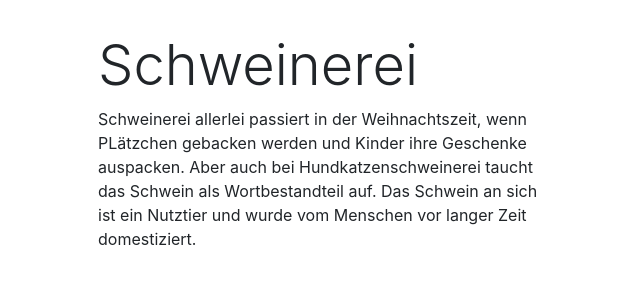
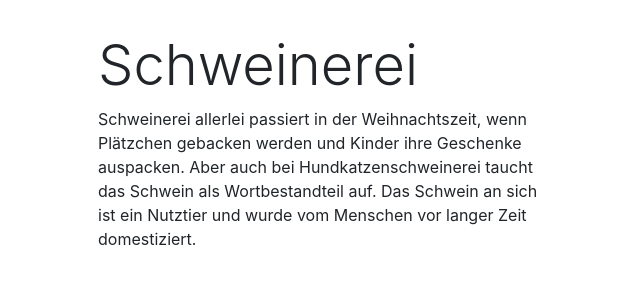
Before and after one commit to searchmetrics/hundekatzenschweinerei, a website: page index.html in a window 1280 px wide. Shown: the part 1482-1783 px from the top of the page, 35-675 px from the left. Drawn offline with Linux system fonts and the light colour scheme.

Commit message:
fix typo

```diff
--- a/index.html
+++ b/index.html
@@ -100,7 +100,7 @@
           <div class="col-md-6 order-1">
             <div class="p-5">
               <h2 class="display-4">Schweinerei</h2>
-              <p>Schweinerei allerlei passiert in der Weihnachtszeit, wenn PLätzchen gebacken werden und Kinder ihre Geschenke auspacken. Aber auch bei Hundkatzenschweinerei taucht das Schwein als Wortbestandteil auf. Das Schwein an sich ist ein Nutztier und wurde vom Menschen vor langer Zeit domestiziert.</p>
+              <p>Schweinerei allerlei passiert in der Weihnachtszeit, wenn Plätzchen gebacken werden und Kinder ihre Geschenke auspacken. Aber auch bei Hundkatzenschweinerei taucht das Schwein als Wortbestandteil auf. Das Schwein an sich ist ein Nutztier und wurde vom Menschen vor langer Zeit domestiziert.</p>
             </div>
           </div>
         </div>
```
